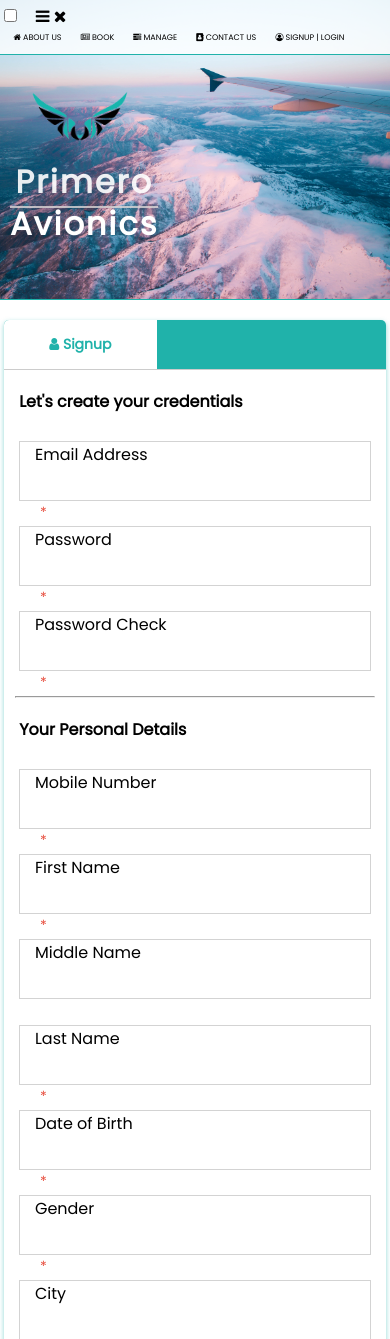
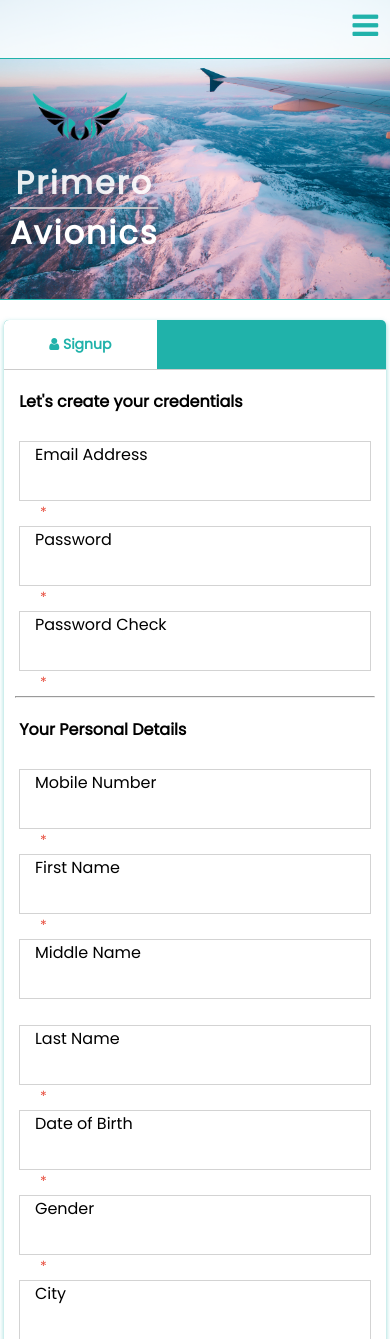
Before and after one commit to primero76/primero, a PHP site: page /phpmail/signup.php in a window 390 px wide. Shown: the top 1339 px of the page. Run offline with PHP 8.4, Linux system fonts and the light colour scheme; data that the repository does not hold is empty.

Commit message:
Update masterkey.css

```diff
--- a/masterkey.css
+++ b/masterkey.css
@@ -15,6 +15,46 @@
   background: none;
   background-color: rgba(255,255,255, 0.8);
   border-bottom: 1px solid lightseagreen;
+  margin: 0;
+  padding: 0;
+}
+
+nav ul
+{
+  width: 96.5%;
+  margin: 1%;
+  padding-left: 38%;
+}
+nav ul li {
+
+  margin-left: 5%;
+  display: inline-block;
+  font-size: 18px;
+}
+nav ul a {
+  color: black;
+  text-transform: uppercase;
+  font-size: 18px;
+  text-decoration: none;
+}
+.checklabel
+{
+  padding: 0;
+  margin: 0;
+}
+.checklabel,#threebar
+{
+  display: none;
+}
+nav ul li:hover, nav ul a:hover {
+  color: lightseagreen;
+  cursor: pointer;
+}
+nav ul li:active ,nav ul a:active {
+  color: red;
+}
+.namelogo{
+  float:left;
 }
 .heading {
   position: relative;
@@ -29,38 +69,6 @@
   letter-spacing: 2px;
   border-bottom: 1px solid lightseagreen;
 }
-.row {
-  width: 87%;
-  position: relative;
-}
-nav ul
-{
-  width: 100%;
-  margin: 1.5%;
-  padding-left: 45%;
-}
-nav ul li {
-
-  margin-left: 5%;
-  display: inline-block;
-}
-nav ul a {
-  color: black;
-  text-transform: uppercase;
-  font-size: 15px;
-  text-decoration: none;
-}
-nav ul li:hover, nav ul a:hover {
-  color: lightseagreen;
-  cursor: pointer;
-}
-nav ul li:active ,nav ul a:active {
-  color: red;
-}
-.namelogo{
-  float:left;
-}
-
 .logo {
   width: 295px;
   margin-top: -30px;
@@ -78,6 +86,7 @@ nav ul li:active ,nav ul a:active {
   border-bottom: solid rgba(221, 216, 216, 0.8) 2px;
 
 }
+
 .name2
 {
   margin-left: 70px;
@@ -127,10 +136,44 @@ footer > div
   text-align: center;
 }
 
+@media only screen and (max-width: 1400px) {
+  nav ul
+  {
+    width: 96.5%;
+    margin: 1.5%;
+    padding-left: 33%;
+    border: 1px solid rgb(75, 248, 7);
+  }
+}
+@media only screen and (max-width: 1200px) {
+  nav ul
+  {
+    width: 96.5%;
+    margin: 1.5%;
+    padding-left: 20%;
+    border: 1px solid rgb(75, 248, 7);
+  }
+}
+@media only screen and (max-width: 1000px) {
+  nav ul
+  {
+    width: 96.5%;
+    margin: 1.5%;
+    padding-left: 15%;
+    border: 1px solid rgb(75, 248, 7);
+  }
+}
+@media only screen and (max-width: 800px) {
+  nav ul
+  {
+    font-size: 12px;
+    width: 96.5%;
+    margin: 0.5%;
+    padding-right: 0;
+  }
+}
 @media only screen and (max-width: 600px) {
-  *{
-    font-size: 14px;
-  }
+
   .logo {
     width: 100px;
     margin-left: 30px;
@@ -148,27 +191,83 @@ footer > div
   }
   .main
   {
-    padding: 0px;
+    height: 7%;
   }
   .row {
-    width: 98%;
-    position: relative;
-    margin: 1%;
+    width: 100%;
+    position: fixed;
   }
+  .main,.row
+  {
+    margin: 0 ;
+    padding: 0 ;
+  }
+  nav ul li {
+    display: block;
+    padding:0;
+    font-size: 20px;
+    color: white;
+    margin-top: 22%;
+    border-bottom: 1px solid rgba(225, 181, 101, 0.207);
+  }
+  nav ul a {
+    font-size:20px;
+    color: white;
+    border-bottom: 1px solid rgba(225, 181, 101, 0.207);
+  }
+
   nav ul
   {
+    width: 100%;
+    margin: 0;
+    padding-left: 0;
+    position: fixed;
+    height: 745px;
+    background: rgba(32, 178, 170, 0.9);
+    top: 55px;
+    left: 100%;
+    text-align: center;
+    border: solid 2px rgba(0, 0, 0, 0.241);
+    transition: all .5s;
+  }
+  nav ul li:hover, nav ul a:hover {
+    color: black;
+    cursor: pointer;
+  }
+  #bars:hover,#cross:hover
+  {
+    cursor: pointer;
+  }
+  .checklabel
+  {
+    display: block;
+    font-size: 30px;
+    text-align: right;
+    padding: 1% 3% 0 3%;
+  }
+  #cross
+  {
+    display: none;
+    color: lightseagreen;
+  }
+  #bars
+  {
+  color: lightseagreen;
+  }
+  #threebar:checked ~ ul
+  {
+    left: 0;
+    color: lightseagreen;
+  }
+  #threebar:checked ~ .checklabel #bars
+  {
+    transition: .5s;
+    display: none;
+  }
+  #threebar:checked ~ .checklabel #cross
+  {
+    transition: .5s;
     display: inline-block;
-    margin: 0;
-    padding: 0;
-
+    font-size: 32px;
   }
-  nav ul li {
-    float: left;
-    font-size: 8px;
-    margin: 0 2.5% 0 2.5%;
-  }
-  nav ul a {
-    font-size: 8px;
-  }
-
 }
```
